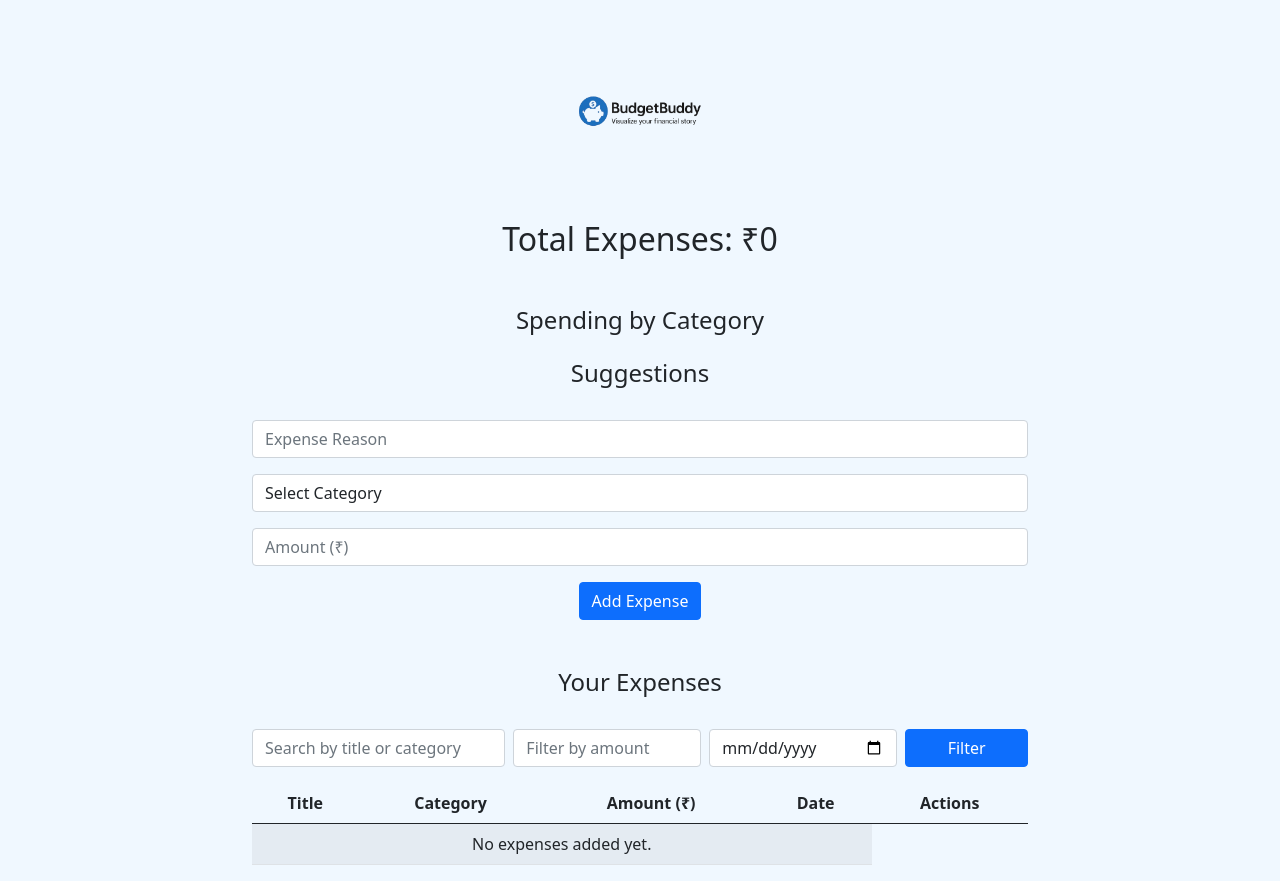
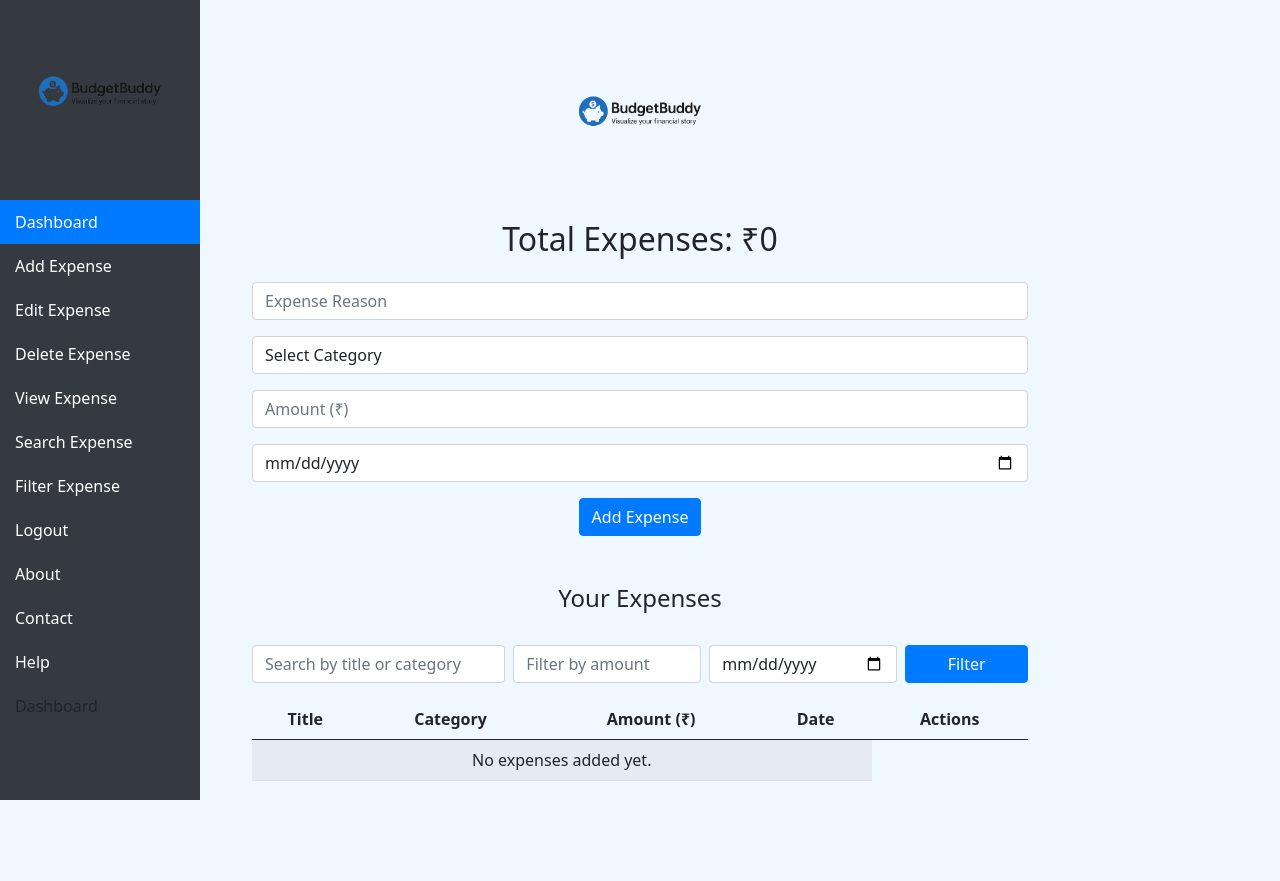
Before and after one commit to Ayushi-Rahane/BudgetBuddie, a Flask app: page / in a window 1280 px wide. After the commit the page ends 800 px from the top, so only its background shows below. Run offline with Flask 3, Linux system fonts and the light colour scheme; the visitor is signed in with stand-in values (Sample User, id 1); data that the repository does not hold is empty.

Commit message:
added side navbar

```diff
--- a/app.py
+++ b/app.py
@@ -95,11 +95,17 @@ def add_expense():
     title = request.form['title']
     category = request.form['category']
     amount = request.form['amount']
+    date = request.form.get('date')
+    if not date:
+        date = datetime.today()
+    else:
+        date = datetime.strptime(date, '%Y-%m-%d')
+
     user_id = session['user_id']  # Assuming the user is logged in
 
     cursor.execute(
-        "INSERT INTO expenses (user_id, title, category, amount) VALUES (%s, %s, %s, %s)",
-        (user_id, title, category, amount)
+        "INSERT INTO expenses (user_id, title, category, amount, date) VALUES (%s, %s, %s, %s, %s)",
+        (user_id, title, category, amount, date)
     )
     conn.commit()
     return redirect(url_for('home'))
@@ -198,31 +204,8 @@ def home():
 
         total = sum(exp['amount'] for exp in expenses)
 
-          # Get budget suggestions
-        suggestions = get_budget_suggestions(user_id)
 
-        # Calculate total spent per category
-        category_totals = {}
-        for exp in expenses:
-            category = exp['category']
-            category_totals[category] = category_totals.get(category, 0) + exp['amount']
-
-        # Plot Pie Chart
-        if category_totals:
-            labels = list(category_totals.keys())
-            sizes = list(category_totals.values())
-
-            plt.figure(figsize=(6, 6))
-            plt.pie(sizes, labels=labels, autopct='%1.1f%%', startangle=140)
-            plt.axis('equal')  # Equal aspect ratio ensures it’s a circle.
-
-            chart_path = os.path.join('static', 'piechart.png')
-            plt.savefig(chart_path)
-            plt.close()
-
-        return render_template('index.html', expenses=expenses, total=total,
-                           category_totals=category_totals,
-                           suggestions=suggestions,   chart_url=chart_path if category_totals else None)
+        return render_template('index.html', expenses=expenses, total=total,)
 
     else:
         # User is not logged in, redirect to the login page
--- /dev/null
+++ b/static/add_expense_style.css
@@ -0,0 +1,58 @@
+body {
+    background-color: #f0f8ff;
+  }
+  .container {
+    max-width: 800px;
+    margin-top: 40px;
+  }
+  .logo {
+    width: 150px;
+    height: auto;
+    display: block;
+    margin: 0 auto 30px;
+  }
+  .list-group-item-danger {
+    background-color: #f8d7da;
+    color: #842029;
+    font-weight: bold;
+  }
+  .side-navbar {
+    position: fixed;
+    top: 0;
+    left: 0;
+    width: 200px;
+    height: 100%;
+    background-color: #343a40;
+    padding-top: 20px;
+  }
+.side-navbar a {
+    padding: 10px 15px;
+    color: white;
+    text-decoration: none;
+    display: block;
+  }
+  .side-navbar a:hover {
+    background-color: #495057;
+  }
+  .side-navbar a.active {
+    background-color: #007bff;
+  }
+  .container h2 {
+    margin-top: 20px;
+  }
+  .btn-primary {
+    background-color: #007bff;
+    border-color: #007bff;
+  }
+  .btn-primary:hover {
+    background-color: #0056b3;
+    border-color: #0056b3;
+  }
+  .btn-danger {
+    background-color: #dc3545;
+    border-color: #dc3545;
+  }
+  .btn-danger:hover {
+    background-color: #c82333;
+    border-color: #bd2130;
+  }
--- a/templates/index.html
+++ b/templates/index.html
@@ -5,72 +5,37 @@
   <title>BudgetBuddie - Dashboard</title>
   <link rel="icon" href="{{ url_for('static', filename='logo.png') }}">
   <link href="https://cdn.jsdelivr.net/npm/bootstrap@5.0.2/dist/css/bootstrap.min.css" rel="stylesheet">
-  <style>
-    body {
-      background-color: #f0f8ff;
-    }
-    .container {
-      max-width: 800px;
-      margin-top: 40px;
-    }
-    .logo {
-      width: 150px;
-      height: auto;
-      display: block;
-      margin: 0 auto 30px;
-    }
-    .list-group-item-danger {
-      background-color: #f8d7da;
-      color: #842029;
-      font-weight: bold;
-    }
-  </style>
+
+
+  <link rel="stylesheet" href="{{ url_for('static', filename='add_expense_style.css') }}">
+
+
 </head>
 <body>
+  <div class="side-navbar">
+    <img src="{{ url_for('static', filename='logo.png') }}" alt="BudgetBuddie Logo" class="logo">
+    <a href="/" class="active">Dashboard</a>
+    <a href="/add_expense">Add Expense</a>
+    <a href="/edit_expense">Edit Expense</a>
+    <a href="/delete_expense">Delete Expense</a>
+    <a href="/view_expense">View Expense</a>
+    <a href="/search_expense">Search Expense</a>
+    <a href="/filter_expense">Filter Expense</a>
+    <a href="/logout">Logout</a>
+    <a href="/about">About</a>
+    <a href="/contact">Contact</a>
+    <a href="/help">Help</a>
 
+    <a>Dashboard</a>
+
+  </div>
   <div class="container text-center">
     <!-- Logo -->
     <img src="{{ url_for('static', filename='logo.png') }}" alt="BudgetBuddie Logo" class="logo">
 
     <!-- Total Expenses -->
     <h2>Total Expenses: ₹{{ total }}</h2>
-    <div class="mt-5">
-      <h4>Spending by Category</h4>
-      <ul class="list-group">
-        {% for category, spent in category_totals.items() %}
-          <li class="list-group-item d-flex justify-content-between align-items-center
-              {% if suggestions[category] and spent > suggestions[category] %}
-                  list-group-item-danger
-              {% endif %}
-          ">
-            <strong>{{ category }}</strong>
-            <span>
-              ₹{{ spent }} / ₹{{ suggestions.get(category, 'N/A') }}
-              {% if suggestions[category] and spent > suggestions[category] %}
-                <span class="text-danger fw-bold"> (Over Budget!)</span>
-              {% endif %}
-            </span>
-          </li>
-        {% endfor %}
-      </ul>
-    </div>
-    <div class="mt-3">
-      <h4>Suggestions</h4>
-      <ul class="list-group">
-        {% for category, suggestion in suggestions.items() %}
-          <li class="list-group-item d-flex justify-content-between align-items-center">
-            <strong>{{ category }}</strong>
-            <span>₹{{ suggestion }}</span>
-          </li>
-        {% endfor %}
-      </ul>
-    </div>
 
-    <!-- Pie Chart -->
-    {% if chart_url %}
-  <h4 class="mt-5">Expense Distribution</h4>
-  <img src="{{ url_for('static', filename='piechart.png') }}" class="img-fluid" alt="Expense Pie Chart">
-{% endif %}
     <!-- Add Expense Form -->
     <form action="/add_expense" method="POST" class="mt-4">
       <div class="mb-3">
@@ -87,6 +52,10 @@
       </div>
       <div class="mb-3">
         <input type="number" name="amount" class="form-control" placeholder="Amount (₹)" required>
+      </div>
+
+      <div class="mb-3">
+        <input type="date" name="date" class="form-control" placeholder="Enter Date: (optional)">
       </div>
       <button type="submit" class="btn btn-primary">Add Expense</button>
     </form>
```
Also changed, not shown: templates/base.html (added, +30 -0 lines), static/style.css (line endings or trailing spaces).
